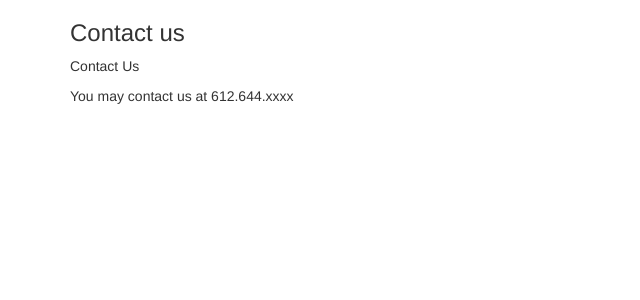
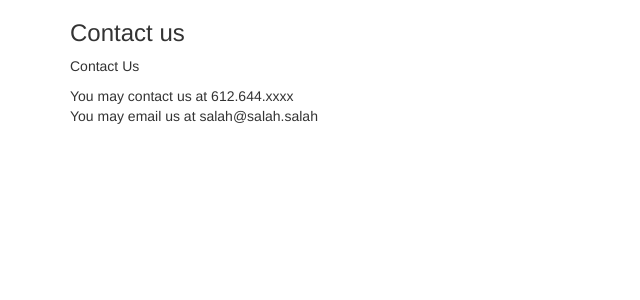
Before and after one commit to salahbedeiwi/testGit, a PHP site: page /contact.php in a window 1280 px wide. Shown: the top 300 px of the page, without its empty margins (0-640 px from the left). Run offline with PHP 8.4, Linux system fonts and the light colour scheme.

Commit message:
added two emails

```diff
--- a/contact.php
+++ b/contact.php
@@ -14,6 +14,7 @@
   <h3>Contact us</h3>
   <p>Contact Us</p>
   <div>You may contact us at 612.644.xxxx</div>
+  <div>You may email us at salah@salah.salah</div>
   <div></div>
 </div>
 
```
